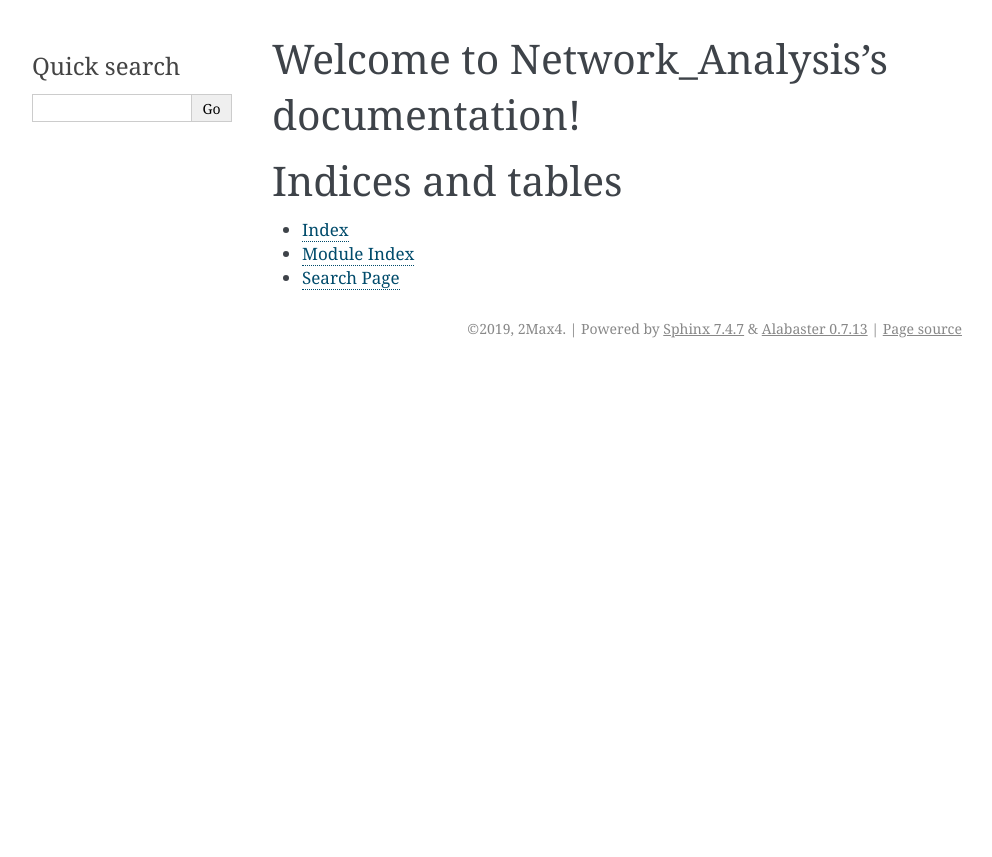
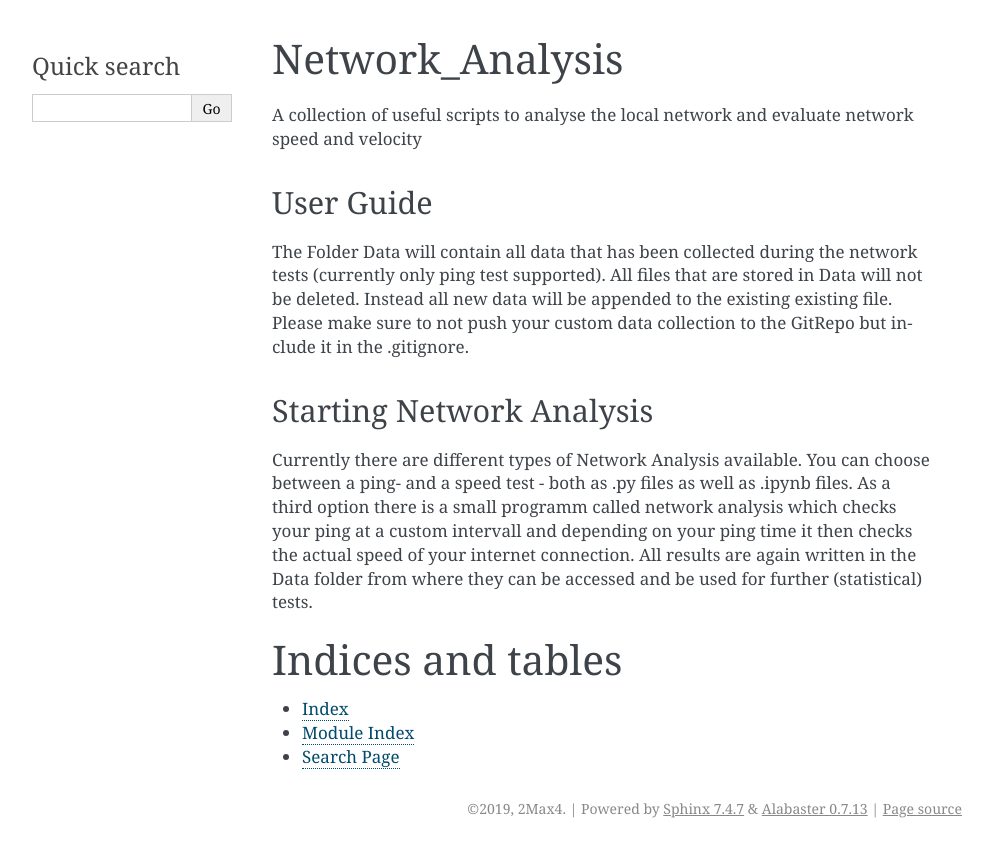
Before and after one commit to 2Max4/Network_Analysis, a Sphinx documentation site: the page built from docs/source/index.rst, in a window 1280 px wide. Shown: the top 857 px of the page, without its empty margins (148-1140 px from the left). Built offline with Sphinx 7.4.7, drawn with Linux system fonts in a browser that asks for light colours.

Commit message:
Update docs index file content to match README.md

```diff
--- a/docs/source/index.rst
+++ b/docs/source/index.rst
@@ -3,14 +3,23 @@
    You can adapt this file completely to your liking, but it should at least
    contain the root `toctree` directive.
 
-Welcome to Network_Analysis's documentation!
-============================================
+Network_Analysis
+================
+
+A collection of useful scripts to analyse the local network and evaluate network speed and velocity
+
+User Guide
+^^^^^^^^^^
+
+The Folder Data will contain all data that has been collected during the network tests (currently only ping test supported). All files that are stored in Data will not be deleted. Instead all new data will be appended to the existing existing file. Please make sure to not push your custom data collection to the GitRepo but include it in the .gitignore.
+
+Starting Network Analysis
+^^^^^^^^^^^^^^^^^^^^^^^^^
+
+Currently there are different types of Network Analysis available. You can choose between a ping- and a speed test - both as .py files as well as .ipynb files. As a third option there is a small programm called network analysis which checks your ping at a custom intervall and depending on your ping time it then checks the actual speed of your internet connection. All results are again written in the Data folder from where they can be accessed and be used for further (statistical) tests.
 
 .. toctree::
    :maxdepth: 2
-   :caption: Contents:
-
-
 
 Indices and tables
 ==================
```
